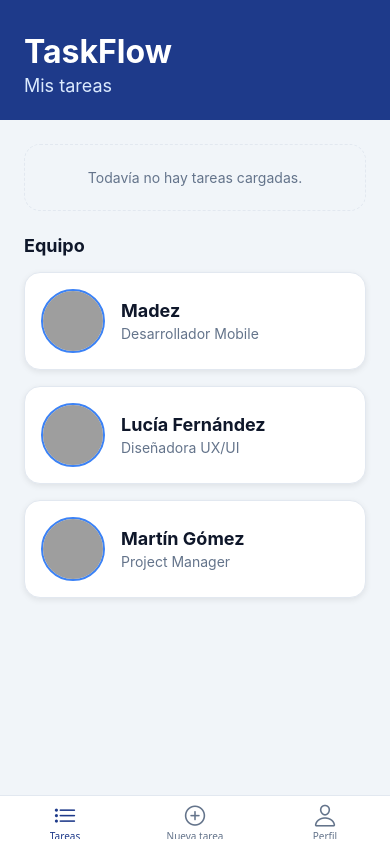
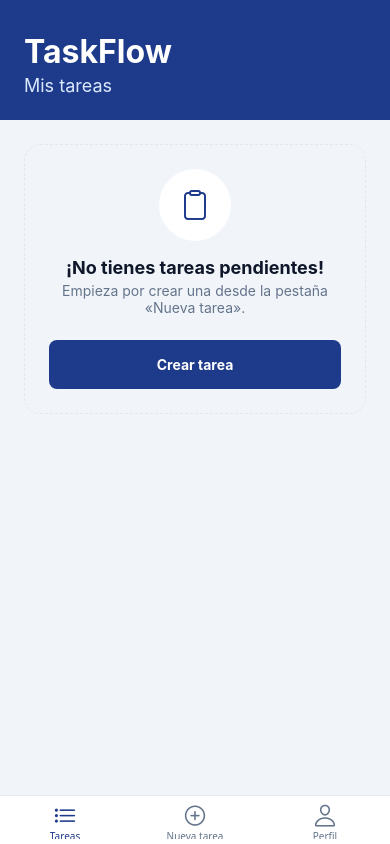
Before and after one commit to madezdev/taskflow-app, a React Native app: screen /Home in a window 390 px wide. Built offline with nearby package versions, Linux system fonts and the light colour scheme; grey boxes are pictures that could not be loaded.

Commit message:
feat(tasks): lista de tareas con FlatList y estado vacío

```diff
--- /dev/null
+++ b/src/components/ActionButton.tsx
@@ -0,0 +1,80 @@
+import { Ionicons } from '@expo/vector-icons';
+import type { ComponentProps } from 'react';
+import { StyleSheet, Text, TouchableOpacity } from 'react-native';
+import { colors, fontSizes, radius, spacing } from '../constants/theme';
+
+type ActionButtonVariant = 'primary' | 'secondary' | 'danger';
+
+type ActionButtonProps = {
+  label: string;
+  onPress: () => void;
+  variant?: ActionButtonVariant;
+  icon?: ComponentProps<typeof Ionicons>['name'];
+  disabled?: boolean;
+  accessibilityHint?: string;
+};
+
+const ICON_SIZE = 18;
+
+const textColors: Record<ActionButtonVariant, string> = {
+  primary: colors.textInverse,
+  secondary: colors.primary,
+  danger: colors.danger,
+};
+
+export default function ActionButton({
+  label,
+  onPress,
+  variant = 'primary',
+  icon,
+  disabled = false,
+  accessibilityHint,
+}: ActionButtonProps) {
+  const textColor = textColors[variant];
+
+  return (
+    <TouchableOpacity
+      style={[styles.button, styles[variant], disabled && styles.disabled]}
+      onPress={onPress}
+      disabled={disabled}
+      activeOpacity={0.8}
+      accessibilityRole="button"
+      accessibilityHint={accessibilityHint}
+      accessibilityState={{ disabled }}
+    >
+      {icon ? <Ionicons name={icon} size={ICON_SIZE} color={textColor} /> : null}
+      <Text style={[styles.label, { color: textColor }]}>{label}</Text>
+    </TouchableOpacity>
+  );
+}
+
+const styles = StyleSheet.create({
+  button: {
+    flexDirection: 'row',
+    alignItems: 'center',
+    justifyContent: 'center',
+    gap: spacing.sm,
+    borderRadius: radius.sm,
+    paddingVertical: spacing.md,
+  },
+  primary: {
+    backgroundColor: colors.primary,
+  },
+  secondary: {
+    backgroundColor: colors.surface,
+    borderWidth: 1,
+    borderColor: colors.primary,
+  },
+  danger: {
+    backgroundColor: colors.surface,
+    borderWidth: 1,
+    borderColor: colors.danger,
+  },
+  disabled: {
+    opacity: 0.5,
+  },
+  label: {
+    fontSize: fontSizes.sm,
+    fontWeight: '700',
+  },
+});
--- /dev/null
+++ b/src/components/EmptyState.tsx
@@ -0,0 +1,73 @@
+import { Ionicons } from '@expo/vector-icons';
+import type { ComponentProps } from 'react';
+import { StyleSheet, Text, View } from 'react-native';
+import { colors, fontSizes, radius, spacing } from '../constants/theme';
+import ActionButton from './ActionButton';
+
+type EmptyStateProps = {
+  title: string;
+  message: string;
+  icon?: ComponentProps<typeof Ionicons>['name'];
+  action?: { label: string; onPress: () => void };
+};
+
+const ICON_CIRCLE_SIZE = 72;
+const ICON_SIZE = 32;
+
+export default function EmptyState({
+  title,
+  message,
+  icon = 'clipboard-outline',
+  action,
+}: EmptyStateProps) {
+  return (
+    <View style={styles.container}>
+      <View style={styles.iconCircle}>
+        <Ionicons name={icon} size={ICON_SIZE} color={colors.primary} />
+      </View>
+      <Text style={styles.title}>{title}</Text>
+      <Text style={styles.message}>{message}</Text>
+      {action ? (
+        <View style={styles.action}>
+          <ActionButton label={action.label} onPress={action.onPress} />
+        </View>
+      ) : null}
+    </View>
+  );
+}
+
+const styles = StyleSheet.create({
+  container: {
+    alignItems: 'center',
+    padding: spacing.lg,
+    borderRadius: radius.md,
+    borderWidth: 1,
+    borderStyle: 'dashed',
+    borderColor: colors.border,
+  },
+  iconCircle: {
+    width: ICON_CIRCLE_SIZE,
+    height: ICON_CIRCLE_SIZE,
+    borderRadius: ICON_CIRCLE_SIZE / 2,
+    alignItems: 'center',
+    justifyContent: 'center',
+    backgroundColor: colors.surface,
+    marginBottom: spacing.md,
+  },
+  title: {
+    color: colors.text,
+    fontSize: fontSizes.md,
+    fontWeight: '700',
+    textAlign: 'center',
+  },
+  message: {
+    color: colors.textMuted,
+    fontSize: fontSizes.sm,
+    textAlign: 'center',
+    marginTop: spacing.xs,
+  },
+  action: {
+    alignSelf: 'stretch',
+    marginTop: spacing.lg,
+  },
+});
--- a/src/components/ProfileCard.tsx
+++ b/src/components/ProfileCard.tsx
@@ -1,5 +1,5 @@
 import { Image, StyleSheet, Text, View } from 'react-native';
-import { colors, fontSizes, radius, spacing } from '../constants/theme';
+import { colors, fontSizes, radius, shadows, spacing } from '../constants/theme';
 import type { User } from '../types/user';
 
 type ProfileCardProps = Pick<User, 'name' | 'role' | 'image'>;
@@ -32,11 +32,7 @@ const styles = StyleSheet.create({
     marginBottom: spacing.md,
     borderWidth: 1,
     borderColor: colors.border,
-    shadowColor: colors.shadow,
-    shadowOffset: { width: 0, height: 2 },
-    shadowOpacity: 0.08,
-    shadowRadius: 6,
-    elevation: 3,
+    ...shadows.card,
   },
   avatar: {
     width: AVATAR_SIZE,
--- a/src/components/ScreenLayout.tsx
+++ b/src/components/ScreenLayout.tsx
@@ -1,5 +1,5 @@
 import type { ReactNode } from 'react';
-import { KeyboardAvoidingView, Platform, ScrollView, StyleSheet } from 'react-native';
+import { KeyboardAvoidingView, Platform, ScrollView, StyleSheet, View } from 'react-native';
 import { SafeAreaView } from 'react-native-safe-area-context';
 import { colors, spacing } from '../constants/theme';
 import ScreenHeader from './ScreenHeader';
@@ -8,6 +8,9 @@ type ScreenLayoutProps = {
   title: string;
   subtitle?: string;
   headerAccessory?: ReactNode;
+  // Con false el contenido maneja su propio scroll (p. ej. una FlatList): anidarla en un
+  // ScrollView vertical genera el aviso de VirtualizedLists anidadas.
+  scrollable?: boolean;
   children: ReactNode;
 };
 
@@ -15,6 +18,7 @@ export default function ScreenLayout({
   title,
   subtitle,
   headerAccessory,
+  scrollable = true,
   children,
 }: ScreenLayoutProps) {
   return (
@@ -26,6 +30,7 @@ export default function ScreenLayout({
         style={styles.keyboardAvoider}
         behavior={Platform.OS === 'ios' ? 'padding' : undefined}
       >
+        {scrollable ? (
           <ScrollView
             contentContainerStyle={styles.content}
             keyboardShouldPersistTaps="handled"
@@ -33,6 +38,9 @@ export default function ScreenLayout({
           >
             {children}
           </ScrollView>
+        ) : (
+          <View style={styles.fixedContent}>{children}</View>
+        )}
       </KeyboardAvoidingView>
     </SafeAreaView>
   );
@@ -46,6 +54,10 @@ const styles = StyleSheet.create({
   keyboardAvoider: {
     flex: 1,
   },
+  fixedContent: {
+    flex: 1,
+    backgroundColor: colors.background,
+  },
   content: {
     flexGrow: 1,
     backgroundColor: colors.background,
--- /dev/null
+++ b/src/components/TaskListItem.tsx
@@ -0,0 +1,76 @@
+import { Ionicons } from '@expo/vector-icons';
+import { memo } from 'react';
+import { StyleSheet, Text, TouchableOpacity, View } from 'react-native';
+import { TASK_CATEGORY_LABELS } from '../constants/taskCategories';
+import { colors, fontSizes, radius, shadows, spacing } from '../constants/theme';
+import type { Task } from '../types/task';
+import { formatShortDate } from '../utils/formatDate';
+
+type TaskListItemProps = {
+  task: Task;
+  onToggleCompleted: (id: string) => void;
+};
+
+const CHECKBOX_SIZE = 28;
+
+function TaskListItem({ task, onToggleCompleted }: TaskListItemProps) {
+  return (
+    <View style={styles.card}>
+      <TouchableOpacity
+        onPress={() => onToggleCompleted(task.id)}
+        hitSlop={spacing.sm}
+        activeOpacity={0.8}
+        accessibilityRole="checkbox"
+        accessibilityState={{ checked: task.completed }}
+        accessibilityLabel={`Marcar "${task.title}" como ${task.completed ? 'pendiente' : 'completada'}`}
+      >
+        <Ionicons
+          name={task.completed ? 'checkmark-circle' : 'ellipse-outline'}
+          size={CHECKBOX_SIZE}
+          color={task.completed ? colors.secondary : colors.textMuted}
+        />
+      </TouchableOpacity>
+      <View style={styles.content}>
+        <Text style={[styles.title, task.completed && styles.titleCompleted]} numberOfLines={1}>
+          {task.title}
+        </Text>
+        <Text style={styles.meta}>
+          {TASK_CATEGORY_LABELS[task.category]} · {formatShortDate(task.createdAt)}
+        </Text>
+      </View>
+    </View>
+  );
+}
+
+export default memo(TaskListItem);
+
+const styles = StyleSheet.create({
+  card: {
+    flexDirection: 'row',
+    alignItems: 'center',
+    backgroundColor: colors.surface,
+    borderRadius: radius.md,
+    padding: spacing.md,
+    borderWidth: 1,
+    borderColor: colors.border,
+    ...shadows.card,
+  },
+  content: {
+    flex: 1,
+    marginLeft: spacing.md,
+  },
+  title: {
+    color: colors.text,
+    fontSize: fontSizes.md,
+    fontWeight: '600',
+  },
+  titleCompleted: {
+    color: colors.textMuted,
+    textDecorationLine: 'line-through',
+  },
+  meta: {
+    color: colors.textMuted,
+    fontSize: fontSizes.xs,
+    marginTop: spacing.xs,
+  },
+});
--- a/src/constants/theme.ts
+++ b/src/constants/theme.ts
@@ -1,4 +1,6 @@
-export { colors } from './colors';
+import { colors } from './colors';
+
+export { colors };
 export type { ColorName } from './colors';
 
 export const spacing = {
@@ -22,3 +24,13 @@ export const radius = {
   md: 16,
   full: 999,
 } as const;
+
+export const shadows = {
+  card: {
+    shadowColor: colors.shadow,
+    shadowOffset: { width: 0, height: 2 },
+    shadowOpacity: 0.08,
+    shadowRadius: 6,
+    elevation: 3,
+  },
+} as const;
--- a/src/screens/AddTaskScreen.tsx
+++ b/src/screens/AddTaskScreen.tsx
@@ -1,10 +1,11 @@
 import type { BottomTabScreenProps } from '@react-navigation/bottom-tabs';
 import { useRef } from 'react';
-import { Alert, Keyboard, StyleSheet, Text, TextInput, TouchableOpacity } from 'react-native';
+import { Alert, Keyboard, StyleSheet, TextInput, View } from 'react-native';
+import ActionButton from '../components/ActionButton';
 import CategorySelector from '../components/CategorySelector';
 import FormField from '../components/FormField';
 import ScreenLayout from '../components/ScreenLayout';
-import { colors, fontSizes, radius, spacing } from '../constants/theme';
+import { spacing } from '../constants/theme';
 import { useTasks } from '../context/TasksContext';
 import { useTaskForm } from '../hooks/useTaskForm';
 import type { RootTabParamList } from '../navigation/AppNavigator';
@@ -82,34 +83,15 @@ export default function AddTaskScreen({ navigation }: AddTaskScreenProps) {
         onBlur={() => markTouched('description')}
       />
       <CategorySelector value={category} onChange={setCategory} />
-      <TouchableOpacity
-        style={[styles.button, isSaveDisabled && styles.buttonDisabled]}
-        onPress={handleAddTask}
-        disabled={isSaveDisabled}
-        activeOpacity={0.8}
-        accessibilityRole="button"
-        accessibilityState={{ disabled: isSaveDisabled }}
-      >
-        <Text style={styles.buttonText}>Guardar tarea</Text>
-      </TouchableOpacity>
+      <View style={styles.action}>
+        <ActionButton label="Guardar tarea" onPress={handleAddTask} disabled={isSaveDisabled} />
+      </View>
     </ScreenLayout>
   );
 }
 
 const styles = StyleSheet.create({
-  button: {
-    alignItems: 'center',
-    backgroundColor: colors.primary,
-    borderRadius: radius.sm,
-    paddingVertical: spacing.md,
+  action: {
     marginTop: spacing.lg,
   },
-  buttonDisabled: {
-    opacity: 0.5,
-  },
-  buttonText: {
-    color: colors.textInverse,
-    fontSize: fontSizes.sm,
-    fontWeight: '700',
-  },
 });
--- a/src/screens/HomeScreen.tsx
+++ b/src/screens/HomeScreen.tsx
@@ -1,44 +1,62 @@
-import { StyleSheet, Text, View } from 'react-native';
-import ProfileCard from '../components/ProfileCard';
+import type { BottomTabScreenProps } from '@react-navigation/bottom-tabs';
+import { useCallback } from 'react';
+import { FlatList, StyleSheet, View } from 'react-native';
+import type { ListRenderItem } from 'react-native';
+import EmptyState from '../components/EmptyState';
 import ScreenLayout from '../components/ScreenLayout';
-import { colors, fontSizes, radius, spacing } from '../constants/theme';
-import { getTeam } from '../services/userService';
+import TaskListItem from '../components/TaskListItem';
+import { spacing } from '../constants/theme';
+import { useTasks } from '../context/TasksContext';
+import type { RootTabParamList } from '../navigation/AppNavigator';
+import type { Task } from '../types/task';
 
-export default function HomeScreen() {
-  const team = getTeam();
+type HomeScreenProps = BottomTabScreenProps<RootTabParamList, 'Home'>;
+
+const keyExtractor = (task: Task) => task.id;
+
+function ListSeparator() {
+  return <View style={styles.separator} />;
+}
+
+export default function HomeScreen({ navigation }: HomeScreenProps) {
+  const { tasks, toggleTaskCompleted } = useTasks();
+
+  const renderItem: ListRenderItem<Task> = useCallback(
+    ({ item }) => <TaskListItem task={item} onToggleCompleted={toggleTaskCompleted} />,
+    [toggleTaskCompleted],
+  );
 
   return (
-    <ScreenLayout title="TaskFlow" subtitle="Mis tareas">
-      <View style={styles.emptyState}>
-        <Text style={styles.emptyText}>Todavía no hay tareas cargadas.</Text>
-      </View>
-
-      <Text style={styles.sectionTitle}>Equipo</Text>
-      {team.map((member) => (
-        <ProfileCard key={member.id} name={member.name} role={member.role} image={member.image} />
-      ))}
+    <ScreenLayout title="TaskFlow" subtitle="Mis tareas" scrollable={false}>
+      {tasks.length > 0 ? (
+        <FlatList
+          data={tasks}
+          keyExtractor={keyExtractor}
+          renderItem={renderItem}
+          ItemSeparatorComponent={ListSeparator}
+          contentContainerStyle={styles.listContent}
+        />
+      ) : (
+        <View style={styles.emptyContainer}>
+          <EmptyState
+            title="¡No tienes tareas pendientes!"
+            message="Empieza por crear una desde la pestaña «Nueva tarea»."
+            action={{ label: 'Crear tarea', onPress: () => navigation.navigate('AddTask') }}
+          />
+        </View>
+      )}
     </ScreenLayout>
   );
 }
 
 const styles = StyleSheet.create({
-  emptyState: {
-    alignItems: 'center',
+  listContent: {
     padding: spacing.lg,
-    marginBottom: spacing.lg,
-    borderRadius: radius.md,
-    borderWidth: 1,
-    borderStyle: 'dashed',
-    borderColor: colors.border,
   },
-  emptyText: {
-    color: colors.textMuted,
-    fontSize: fontSizes.sm,
+  separator: {
+    height: spacing.sm,
   },
-  sectionTitle: {
-    color: colors.text,
-    fontSize: fontSizes.md,
-    fontWeight: '700',
-    marginBottom: spacing.md,
+  emptyContainer: {
+    padding: spacing.lg,
   },
 });
--- a/src/screens/ProfileScreen.tsx
+++ b/src/screens/ProfileScreen.tsx
@@ -1,14 +1,31 @@
+import { StyleSheet, Text } from 'react-native';
 import ProfileCard from '../components/ProfileCard';
 import ScreenLayout from '../components/ScreenLayout';
 import StatusBadge from '../components/StatusBadge';
-import { getCurrentUser } from '../services/userService';
+import { colors, fontSizes, spacing } from '../constants/theme';
+import { getCurrentUser, getTeam } from '../services/userService';
 
 export default function ProfileScreen() {
   const currentUser = getCurrentUser();
+  const team = getTeam();
 
   return (
     <ScreenLayout title="Mi perfil" headerAccessory={<StatusBadge label="Cuenta activa" />}>
       <ProfileCard name={currentUser.name} role={currentUser.role} image={currentUser.image} />
+
+      <Text style={styles.sectionTitle}>Equipo</Text>
+      {team.map((member) => (
+        <ProfileCard key={member.id} name={member.name} role={member.role} image={member.image} />
+      ))}
     </ScreenLayout>
   );
 }
+
+const styles = StyleSheet.create({
+  sectionTitle: {
+    color: colors.text,
+    fontSize: fontSizes.md,
+    fontWeight: '700',
+    marginBottom: spacing.md,
+  },
+});
--- /dev/null
+++ b/src/utils/formatDate.ts
@@ -0,0 +1,17 @@
+const shortDateFormatter = new Intl.DateTimeFormat('es', { day: 'numeric', month: 'short' });
+
+const dateTimeFormatter = new Intl.DateTimeFormat('es', {
+  day: 'numeric',
+  month: 'long',
+  year: 'numeric',
+  hour: '2-digit',
+  minute: '2-digit',
+});
+
+export function formatShortDate(date: Date) {
+  return shortDateFormatter.format(date);
+}
+
+export function formatDateTime(date: Date) {
+  return dateTimeFormatter.format(date);
+}
```
Also changed, not shown: src/constants/taskCategories.ts (+9 -5 lines), src/context/TasksContext.tsx (+12 -2 lines), 1 other file (tests, documents, lock files or other folders). Lines whose indentation alone changed are shown as unchanged.
